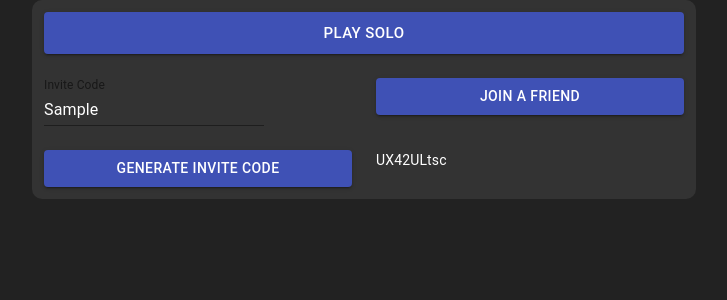
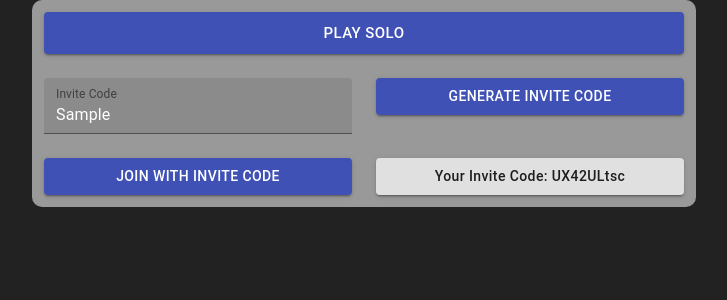
Before and after one commit to leungjch/posenet-game-peer2peer, a React (Create React App) app in the folder client/: page / in a window 1280 px wide. Both pictures are taken after typing "Sample" into the empty fields and a click on the button "GENERATE INVITE CODE". Shown: the top 300 px of the page, without its empty margins (276-1003 px from the left). Built offline with nearby package versions, Linux system fonts and the light colour scheme; no server answers.

Commit message:
fix ready communications

```diff
--- a/client/src/App.js
+++ b/client/src/App.js
@@ -9,6 +9,9 @@ import './App.css';
 import Box from '@material-ui/core/Box';
 import CheckIcon from '@material-ui/icons/Check';
 import ButtonGroup from '@material-ui/core/ButtonGroup';
+
+
+import Paper from '@material-ui/core/Paper';
 
 import Button from '@material-ui/core/Button';
 import TextField from '@material-ui/core/TextField';
@@ -75,20 +78,22 @@ const useStyles = makeStyles((theme) => ({
 
 export default function App() {
   const [yourID, setYourID] = useState("");
+  const [yourVideoExists, setYourVideoExists] = useState(false)
 
   const [userInactive, setUserInactive] = useState(false)
 
   const [inviteCode, setInviteCode] = useState('') // Client creates an invite code
+  const [requestNewRoom, setRequestNewRoom] = useState(false);
   const [inputInviteCode, setInputInviteCode] = useState('') // Client writing down an invite code from someone else
 
   const [stream, setStream] = useState();
   const [playingSolo, setPlayingSolo] = useState(false);
 
-  const [incoming, setIncoming] = useState(false) // boolean indicating whether someone is attempting to join your room
-  const [incomingAccepted, setIncomingAccepted] = useState(false) // boolean indicating whether you accepted the user's request to join
+  const [incoming, setOther] = useState(false) // boolean indicating whether someone is attempting to join your room
+  const [incomingAccepted, setOtherAccepted] = useState(false) // boolean indicating whether you accepted the user's request to join
 
-  const [incomingUser, setIncomingUser] = useState(""); // ID of the incoming user
-  const [incomingUserSignal, setIncomingUserSignal] = useState(); // signal of incoming user
+  const [incomingUser, setOtherUser] = useState(""); // ID of the incoming user
+  const [incomingUserSignal, setOtherUserSignal] = useState(); // signal of incoming user
 
   const [youReady, setYouReady] = useState(false); // if you are ready to play
   const [otherReady, setOtherReady] = useState(false); // if other user is ready to play
@@ -103,6 +108,7 @@ export default function App() {
     if (inviteCode === '')
     {
       setInviteCode(shortid.generate());
+      setRequestNewRoom(true)
       // Send new room ID to server
     }
   }
@@ -141,10 +147,11 @@ export default function App() {
         }
       })
 
-      socket.current.on("acceptIncoming", signal => {
-        setIncomingAccepted(true);
-        setIncoming(false);
-        peer.signal(signal);
+      socket.current.on("acceptIncoming", data => {
+        setOtherAccepted(true); // other user has accepted
+        setOther(false); // other user is not incoming anymore
+        setOtherUser(data.from)
+        peer.signal(data.signal);
         console.log("accepted user's request")
       })
     }
@@ -153,8 +160,8 @@ export default function App() {
   // You accepted the incoming user's request to join
   var acceptIncoming = () => {
     console.log("accepted join")
-    setIncomingAccepted(true);
-    setIncoming(false); // user accepted request, so close the incoming button
+    setOtherAccepted(true);
+    setOther(false); // user accepted request, so close the incoming button
 
     const peer = new Peer({
       initiator: false,
@@ -163,8 +170,8 @@ export default function App() {
     });
     peer.on("signal", data => {
       socket.current.emit("acceptIncoming", {signal: data, roomID: inviteCode, to: incomingUser, from: yourID})
-      setIncomingAccepted(true)
-      setIncoming(false)
+      setOtherAccepted(true)
+      setOther(false)
     })
 
     // Get stream
@@ -172,20 +179,24 @@ export default function App() {
       partnerVideo.current.srcObject = stream
     });
 
+    // peer.on("sendReady", data => {
+    //   setOtherReady(data.isReady);
+    // })
+
     peer.signal(incomingUserSignal)
-
   }
 
   var handleReady = () => {
     setYouReady(!youReady);
   }
 
-
   // Load webcam on visit site
   useEffect( () => {
       // Call our fetch function below once the component mounts
 
       // Open webcam
+      if (!yourVideoExists)
+      {
         socket.current = io.connect("/");
         navigator.mediaDevices.getUserMedia({ video: true, audio: true }).then(stream => {
           setStream(stream);
@@ -193,26 +204,29 @@ export default function App() {
             userVideo.current.srcObject = stream;
           }
         })
+        setYourVideoExists(true);
+      }
+
 
       // Listen for receiving join request
       socket.current.on("hey", (data) => {
         if (!incomingAccepted)
         {
-          setIncoming(true);
-          setIncomingUser(data.from);
-          setIncomingUserSignal(data.signal);
+          setOther(true);
+          setOtherUser(data.from);
+          setOtherUserSignal(data.signal);
           console.log(`User ${data.from} is joining your room`)
         }
       })
+        // Get your user id
+        socket.current.on("yourID", (id) => {
           // Make sure ID is set only once
           if (yourID === "")
           {
-        // Get your user id
-        socket.current.on("yourID", (id) => {
             setYourID(id);
             console.log('myID is', id)
+          }
         })
-      }
 
         socket.current.on("kick", (data) => {
           setUserInactive(true);
@@ -222,18 +236,23 @@ export default function App() {
 
       // Create a new room
       // Problem, figure out a way to prevent webcam from loading again
-      if (inviteCode !== "") {
+      if (requestNewRoom) {
         console.log("invite code is", inviteCode)
         socket.current.emit("createRoom", {roomID: inviteCode})
+        setRequestNewRoom(false);
       }
-      socket.current.emit("sendReady", {isReady: youReady, to: incomingUser})
 
+      socket.current.emit("sendReady", {isReady: youReady, to: incomingUser, from:yourID})
+
+      console.log("sending ready ", youReady, "to ", incomingUser)
       // Set ready feedback
       socket.current.on("receiveReady", data => {
         console.log("received ready on client")
         setOtherReady(data.isReady);
         })
-    }, [inviteCode, youReady]);
+
+
+      }, [inviteCode, youReady, otherReady]);
 
     let incomingUserNotification;
     if (incoming && !incomingAccepted)
@@ -241,7 +260,7 @@ export default function App() {
       incomingUserNotification = (
 
         <Grid item xs = {6}>
-        <Button onClick={acceptIncoming}>Accept Join Request</Button>
+        <Button variant = "contained" color="secondary" onClick={acceptIncoming}>Accept Join Request</Button>
         </Grid>
       )
     }
@@ -255,7 +274,8 @@ export default function App() {
     }
 
     let readyButtons;
-    if (incomingAccepted && (!youReady || !otherReady))
+    // if (incomingAccepted && (!youReady || !otherReady))
+    if (incomingAccepted)
     {
       readyButtons = (
         <ButtonGroup color="primary" aria-label="outlined primary button group">
@@ -286,6 +306,14 @@ export default function App() {
     userInactiveElement = (
       <Alert severity="error">You've been removed for inactivity. Please reload the page to play again.</Alert>
     )
+  }
+
+  let inviteCodeElement;
+  if (inviteCode !== '')
+  {
+    inviteCodeElement = (
+      <Button variant="contained" fullWidth={true} style={{textTransform: 'none'}} onClick={() => {navigator.clipboard.writeText(inviteCode)}}>Your Invite Code: {inviteCode}</Button>
+    );
   }
 
   const classes = useStyles();
@@ -321,29 +349,28 @@ export default function App() {
       >
 
         <Grid container spacing = {3}
-        style={{backgroundColor: "#333333", borderRadius: 10}}>
+        style={{backgroundColor: "#999999", borderRadius: 10}}>
           <Grid item xs={12}>
           {readyButtons}
           <Button onClick = {playSolo} variant="contained" color="primary" size="large" fullWidth={true}>Play Solo</Button>
           </Grid>
 
           <Grid item xs = {6}>
-            <TextField id="standard-basic" onChange={(event) => setInputInviteCode(event.target.value)} label="Invite Code" />
+            <TextField id="filled-basic" color="primary" onChange={(event) => setInputInviteCode(event.target.value)} fullWidth = {true} label="Invite Code" variant="filled" />
           </Grid>
 
           <Grid item xs = {6}>
-          <Button variant="contained" onClick = {connectRoom} color="primary" fullWidth={true}>Join a Friend</Button>
-          {incomingUserNotification}
-
-          </Grid>
-          <Grid item xs = {6}>
           <Button onClick = {generateInvite} variant="contained" color="primary" fullWidth={true}>Generate Invite Code</Button>
-
-
           </Grid>
 
           <Grid item xs = {6}>
-          {inviteCode}
+          <Button variant="contained" onClick = {connectRoom} color="primary" fullWidth={true}>Join With Invite Code</Button>
+          {incomingUserNotification}
+          </Grid>
+
+
+          <Grid item xs = {6}>
+            {inviteCodeElement}
           </Grid>
         </Grid>
       </Box>
```
Also changed, not shown: 1 other file (tests, documents, lock files or other folders). Lines whose indentation alone changed are shown as unchanged.
